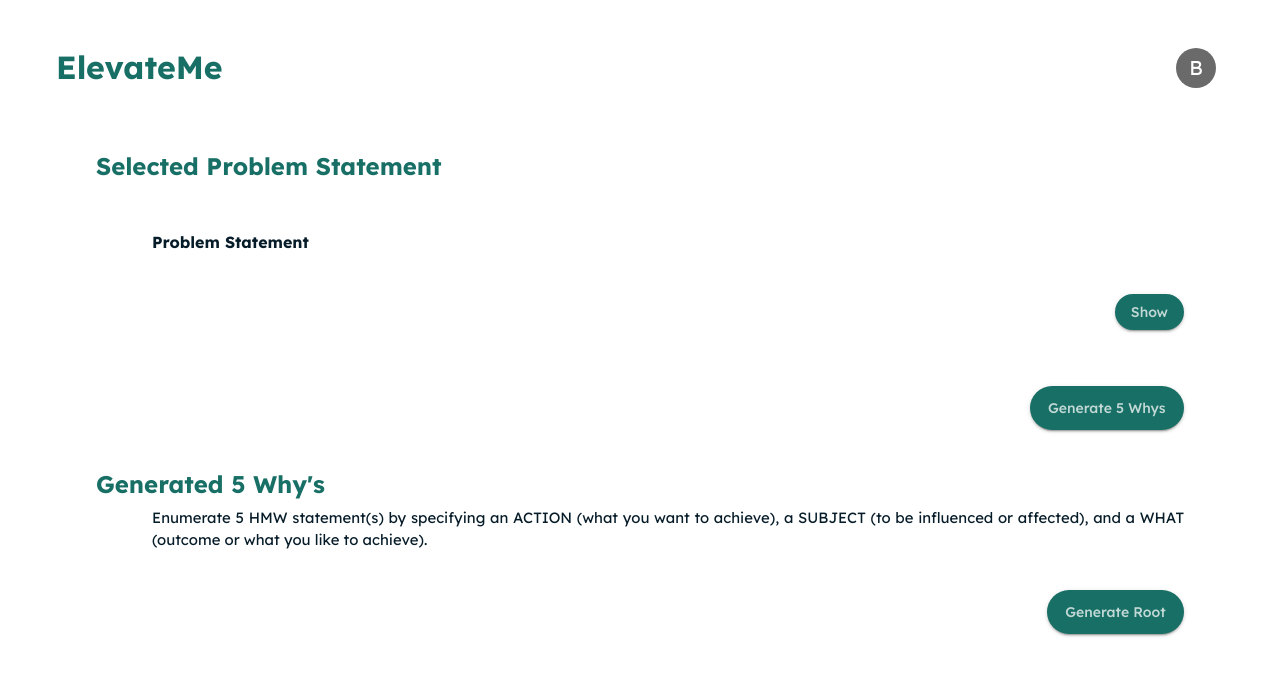
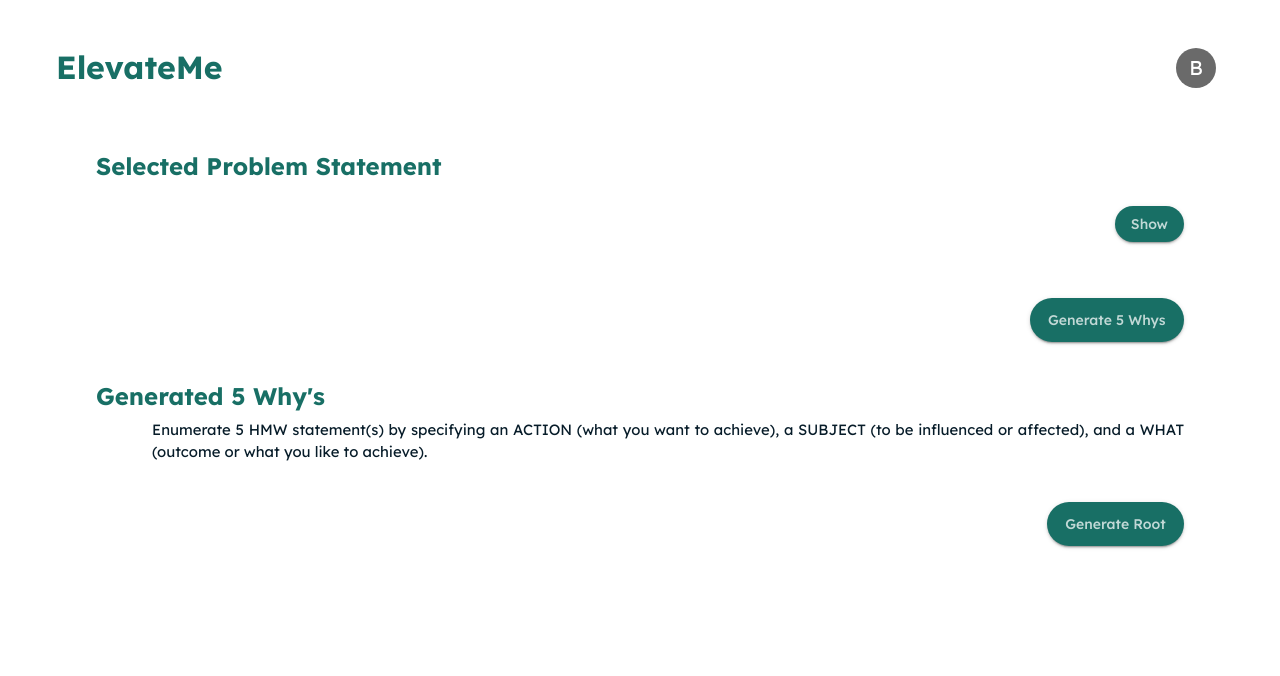
Before and after one commit to frnzgngbs/ElevateMe-FrontEnd, a React (Create React App) app: page /five_whys in a window 1280 px wide. Shown: the top 676 px of the page. Built offline with nearby package versions, Linux system fonts and the light colour scheme; sample sign-in values are in the browser's storage.

Commit message:
Minor changes on the implementation of venn history pop up.

```diff
--- a/src/components/popupcards/vennHistorypopup/vennHistoryPopUp.jsx
+++ b/src/components/popupcards/vennHistorypopup/vennHistoryPopUp.jsx
@@ -49,7 +49,7 @@ const VennSettingsHistoryPopup = ({ venn, open, onClose }) => {
 							justifyContent="center"
 							alignItems="center"
 							height="100%">
-							{inputValues.numVenns === 3 ? (
+							{venn.field3 !== undefined ? (
 								<Venn3Paper venn={inputValues} />
 							) : (
 								<Venn2Paper venn={inputValues} />
--- a/src/pages/FiveWhys.jsx
+++ b/src/pages/FiveWhys.jsx
@@ -45,11 +45,12 @@ const FiveWhys = () => {
 		location.state?.statement ||
 		sessionStorage.getItem("whys_selected_statement");
 
-	const venn = location.state?.venn;
+	const venn = location.state?.venn || sessionStorage.getItem("whys_venn");
 
 	useEffect(() => {
 		sessionStorage.setItem("whys_selected_statement", statement);
-	}, [statement]);
+		sessionStorage.setItem("whys_venn", venn);
+	}, [statement, venn]);
 
 	const handleShowPopup = () => {
 		setIsPopupOpen(true);
@@ -81,11 +82,7 @@ const FiveWhys = () => {
 			) : (
 				<Box sx={{ px: 12, py: 2 }}>
 					<Typography variant="h4">Selected Problem Statement</Typography>
-					<Box sx={{ mt: 6, ml: 7 }}>
-						<Typography sx={{ fontSize: "1rem", fontWeight: "bold" }}>
-							Problem Statement
-						</Typography>
-						<br></br>
+					<Box sx={{ mt: 1, ml: 7 }}>
 						<Grid container sx={{ ml: 2 }}>
 							<Grid item xs sx={{ display: "flex", alignItems: "center" }}>
 								<Typography variant="body2">{statement}</Typography>
```
